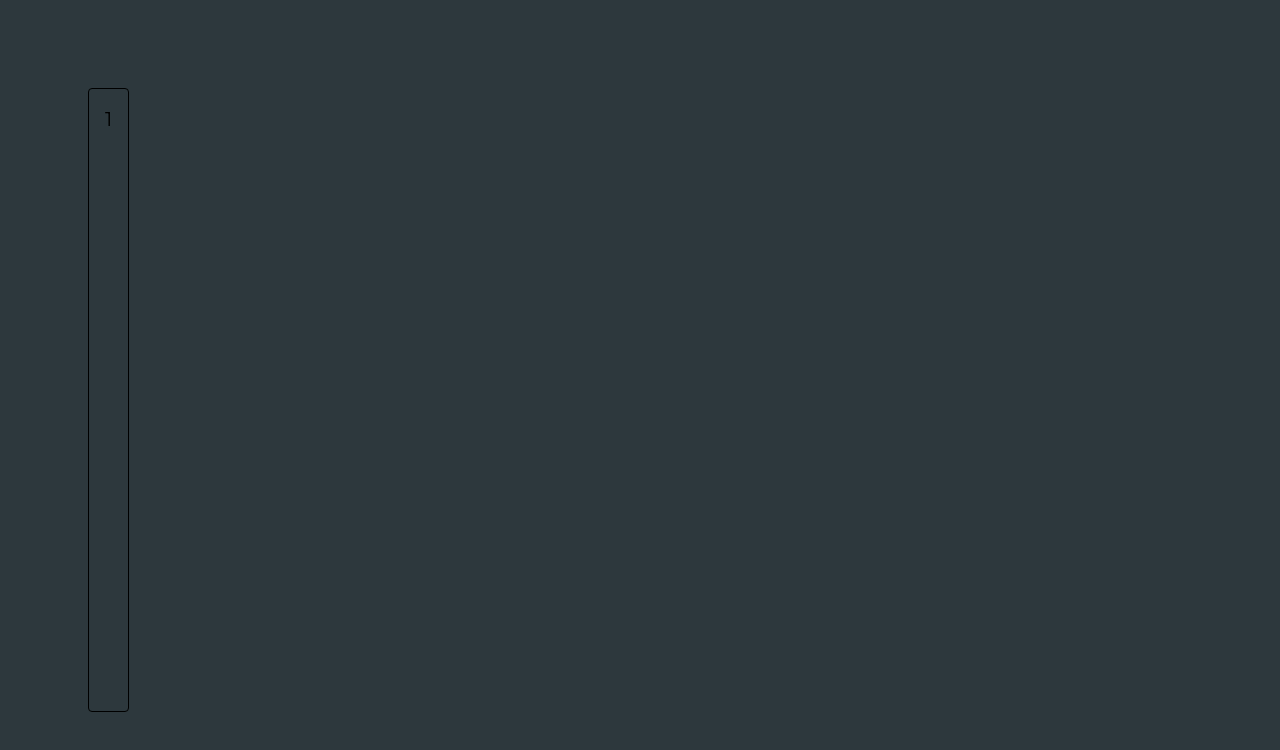
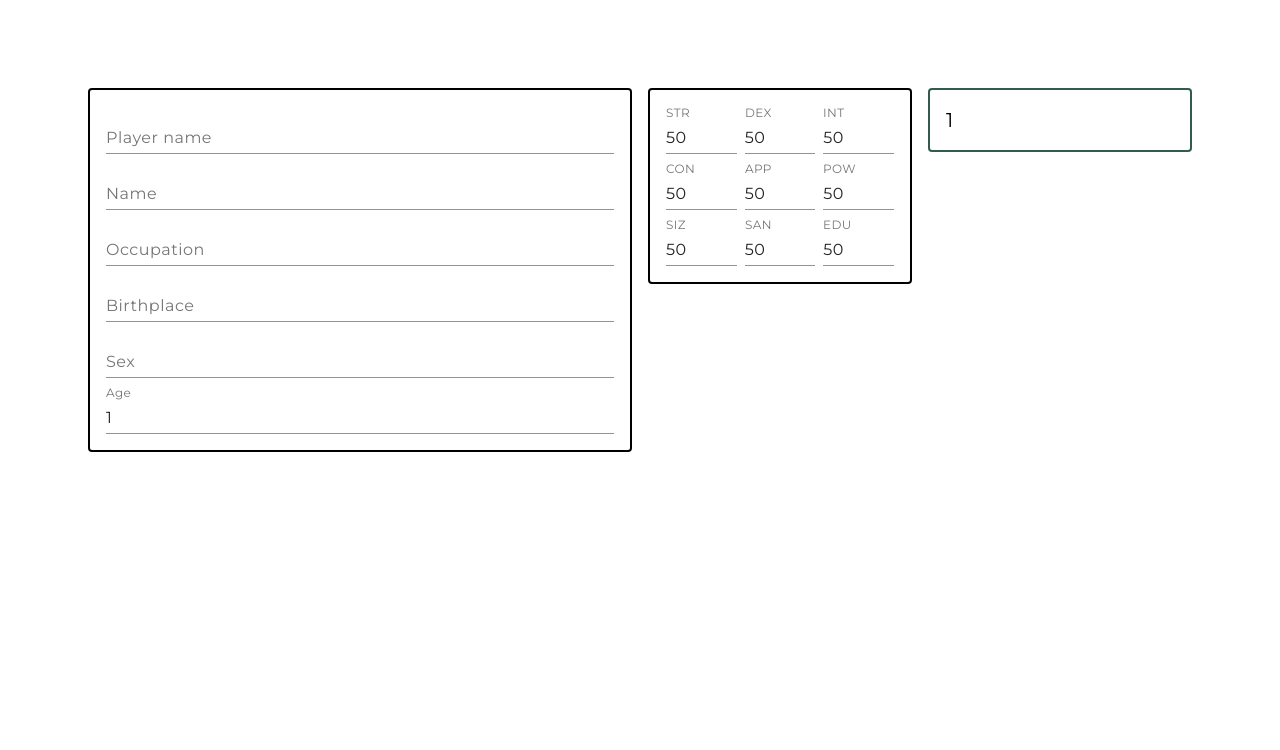
Before and after one commit to Hikaru-L/dynamic-rpg-sheets, a React (Create React App) app in the folder frontend/: page /character/1 in a window 1280 px wide. Shown: the top 750 px of the page. Built offline with nearby package versions, Linux system fonts and the light colour scheme.

Commit message:
added base fields for character creation

```diff
--- a/frontend/src/App.tsx
+++ b/frontend/src/App.tsx
@@ -1,13 +1,12 @@
 import React from "react";
-import styled, { ThemeProvider } from "styled-components";
+import styled from "styled-components";
 import { BrowserRouter as Router, Switch, Route } from "react-router-dom";
 import { CharacterSheetPage } from "./pages/CharacterSheetPage";
-import { theme } from "./config/theme";
 
 const AppWrapper = styled.div`
   display: flex;
   flex: 1;
-  background-color: #315c4a;
+  background-color: white;
   min-height: 100vh;
 `;
 
--- a/frontend/src/config/customThemeProps.ts
+++ b/frontend/src/config/customThemeProps.ts
@@ -1,5 +1,6 @@
 export const customThemeProps = {
   colors: {
     blueishGray: '#2D383D',
+    waterGreen: '#315c4a',
   }
 }
--- a/frontend/src/config/theme.ts
+++ b/frontend/src/config/theme.ts
@@ -78,4 +78,9 @@ export const theme = createMuiTheme({
       letterSpacing: 1.4,
     },
   },
+  palette: {
+    primary: {
+      main: '#315c4a',
+    }
+  }
 });
--- /dev/null
+++ b/frontend/src/pages/CharacterBaseStats.tsx
@@ -0,0 +1,90 @@
+import React, { ChangeEvent } from "react";
+import { Box, Grid, TextField } from "@material-ui/core";
+import { InvestigatorStats } from "../models/COCInvestigator";
+
+export interface CharacterBaseStatsProps {
+  stats: InvestigatorStats;
+  setStats: (
+    propName: string
+  ) => (event: ChangeEvent<HTMLInputElement | HTMLTextAreaElement>) => void;
+}
+export const CharacterBaseStats: React.FC<CharacterBaseStatsProps> = ({
+  stats,
+  setStats,
+}) => {
+  return (
+    <Box
+      display="flex"
+      flexDirection="column"
+      borderRadius="4px"
+      border={`2px solid black`}
+      padding="16px"
+    >
+      <Grid container spacing={1}>
+        <Grid item md={4}>
+          <TextField
+            label="STR"
+            value={stats.baseStats.strength}
+            onChange={setStats("strength")}
+          />
+        </Grid>
+        <Grid item md={4}>
+          <TextField
+            label="DEX"
+            value={stats.baseStats.dexterity}
+            onChange={setStats("dexterity")}
+          />
+        </Grid>
+        <Grid item md={4}>
+          <TextField
+            label="INT"
+            value={stats.baseStats.intelligence}
+            onChange={setStats("intelligence")}
+          />
+        </Grid>
+        <Grid item md={4}>
+          <TextField
+            label="CON"
+            value={stats.baseStats.constitution}
+            onChange={setStats("constitution")}
+          />
+        </Grid>
+        <Grid item md={4}>
+          <TextField
+            label="APP"
+            value={stats.baseStats.appearance}
+            onChange={setStats("appearance")}
+          />
+        </Grid>
+        <Grid item md={4}>
+          <TextField
+            label="POW"
+            value={stats.baseStats.power}
+            onChange={setStats("power")}
+          />
+        </Grid>
+        <Grid item md={4}>
+          <TextField
+            label="SIZ"
+            value={stats.baseStats.size}
+            onChange={setStats("size")}
+          />
+        </Grid>
+        <Grid item md={4}>
+          <TextField
+            label="SAN"
+            value={stats.baseStats.sanity}
+            onChange={setStats("sanity")}
+          />
+        </Grid>
+        <Grid item md={4}>
+          <TextField
+            label="EDU"
+            value={stats.baseStats.education}
+            onChange={setStats("education")}
+          />
+        </Grid>
+      </Grid>
+    </Box>
+  );
+};
--- /dev/null
+++ b/frontend/src/pages/CharacterInfo.tsx
@@ -0,0 +1,31 @@
+import React, { ChangeEvent } from "react";
+import { Box, TextField } from "@material-ui/core";
+import { InvestigatorBaseInfo } from "../models/COCInvestigator";
+
+export interface CharacterInfoProps {
+  info: InvestigatorBaseInfo;
+  setInfo: (propName: string) => (event: ChangeEvent<HTMLInputElement | HTMLTextAreaElement>) => void
+}
+export const CharacterInfo: React.FC<CharacterInfoProps> = ({ info, setInfo }) => {
+  return (
+      <Box
+        display="flex"
+        flexDirection="column"
+        borderRadius="4px"
+        border={`2px solid black`}
+        padding="16px"
+        >
+          <TextField label="Player name" value={info.player} onChange={setInfo('player')}/>
+          <Box height="8px"/>
+          <TextField label="Name" value={info.name} onChange={setInfo('name')}/>
+          <Box height="8px"/>
+          <TextField label="Occupation" value={info.occupation} onChange={setInfo('occupation')}/>
+          <Box height="8px"/>
+          <TextField label="Birthplace" value={info.birthplace} onChange={setInfo('birthplace')}/>
+          <Box height="8px"/>
+          <TextField label="Sex" value={info.sex} onChange={setInfo('sex')}/>
+          <Box height="8px"/>
+          <TextField label="Age" value={info.age} onChange={setInfo('age')}/>
+        </Box>
+  )
+}
--- a/frontend/src/pages/CharacterSheetPage.tsx
+++ b/frontend/src/pages/CharacterSheetPage.tsx
@@ -1,27 +1,71 @@
-import React from "react";
+import React, { useState, ChangeEvent } from "react";
 import { useParams } from "react-router-dom";
-import { Typography, Box, ThemeProvider } from "@material-ui/core";
+import { Typography, Box, ThemeProvider, Grid } from "@material-ui/core";
 import { TypographyVariant } from "../utils/TypographyVariant";
 import { theme } from "../config/theme";
 import styled from "styled-components";
 import { customThemeProps } from "../config/customThemeProps";
+import { CharacterInfo } from "./CharacterInfo";
+import { COCInvestigator } from "../models/COCInvestigator";
+import { CharacterBaseStats } from "./CharacterBaseStats";
 
 const Wrapper = styled.div`
   display: flex;
+  flex-direction: column;
   flex: 1;
   padding: 88px;
-  background-color: ${customThemeProps.colors.blueishGray};
-`
+  background-color: white;
+`;
 
 export const CharacterSheetPage: React.FC = () => {
   const { characterId } = useParams();
+  const [character, setCharacter] = useState<COCInvestigator>(new COCInvestigator())
+  const setCharacterInfo = (propName: string) => (event: ChangeEvent<HTMLInputElement | HTMLTextAreaElement>) => {
+    setCharacter({
+      ...character,
+      info: {
+        ...character.info,
+        [propName]: event.target.value,
+      }
+    })
+  }
+
+  const setCharacterBaseStats = (propName: string) => (event: ChangeEvent<HTMLInputElement | HTMLTextAreaElement>) => {
+    setCharacter({
+      ...character,
+      stats: {
+        ...character.stats,
+        baseStats: {
+          ...character.stats.baseStats,
+          [propName]: Number(event.target.value),
+        }
+      }
+    })
+  }
 
   return (
     <Wrapper>
       <ThemeProvider theme={theme}>
-        <Box display="flex" borderRadius="4px" border="1px solid black" padding="16px">
-          <Typography variant={TypographyVariant.H4}>{characterId}</Typography>
-        </Box>
+        <Grid container spacing={2}>
+          <Grid item md={6}>
+            <CharacterInfo info={character.info} setInfo={setCharacterInfo}/>
+          </Grid>
+          <Grid item md={3}>
+            <CharacterBaseStats stats={character.stats} setStats={setCharacterBaseStats}/>
+          </Grid>
+          <Grid item md={3}>
+            <Box
+              display="flex"
+              borderRadius="4px"
+              border={`2px solid ${customThemeProps.colors.waterGreen}`}
+              padding="16px"
+            >
+              <Typography variant={TypographyVariant.H4}>
+                {characterId}
+              </Typography>
+            </Box>
+          </Grid>
+        </Grid>
       </ThemeProvider>
     </Wrapper>
   );
```
